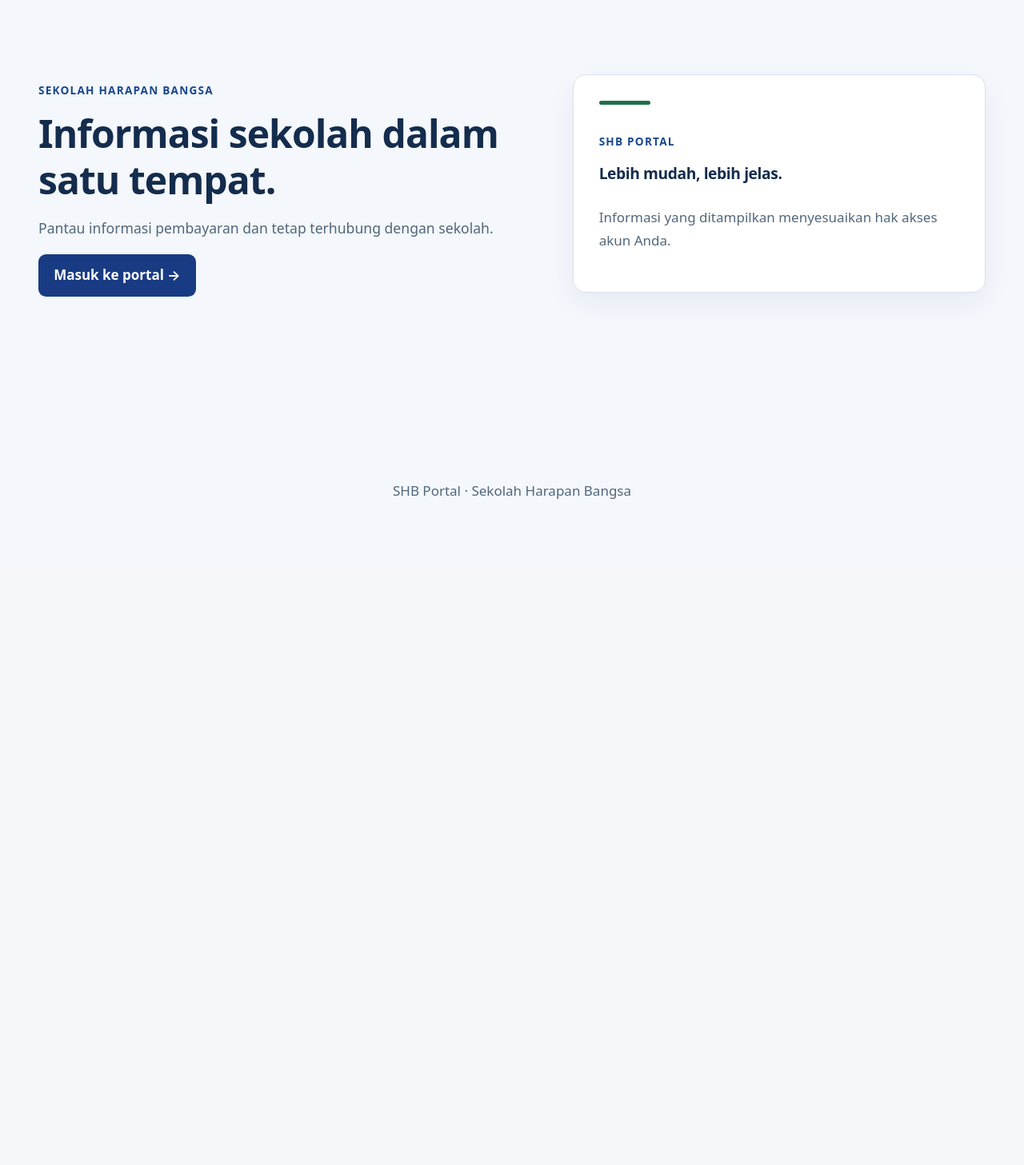
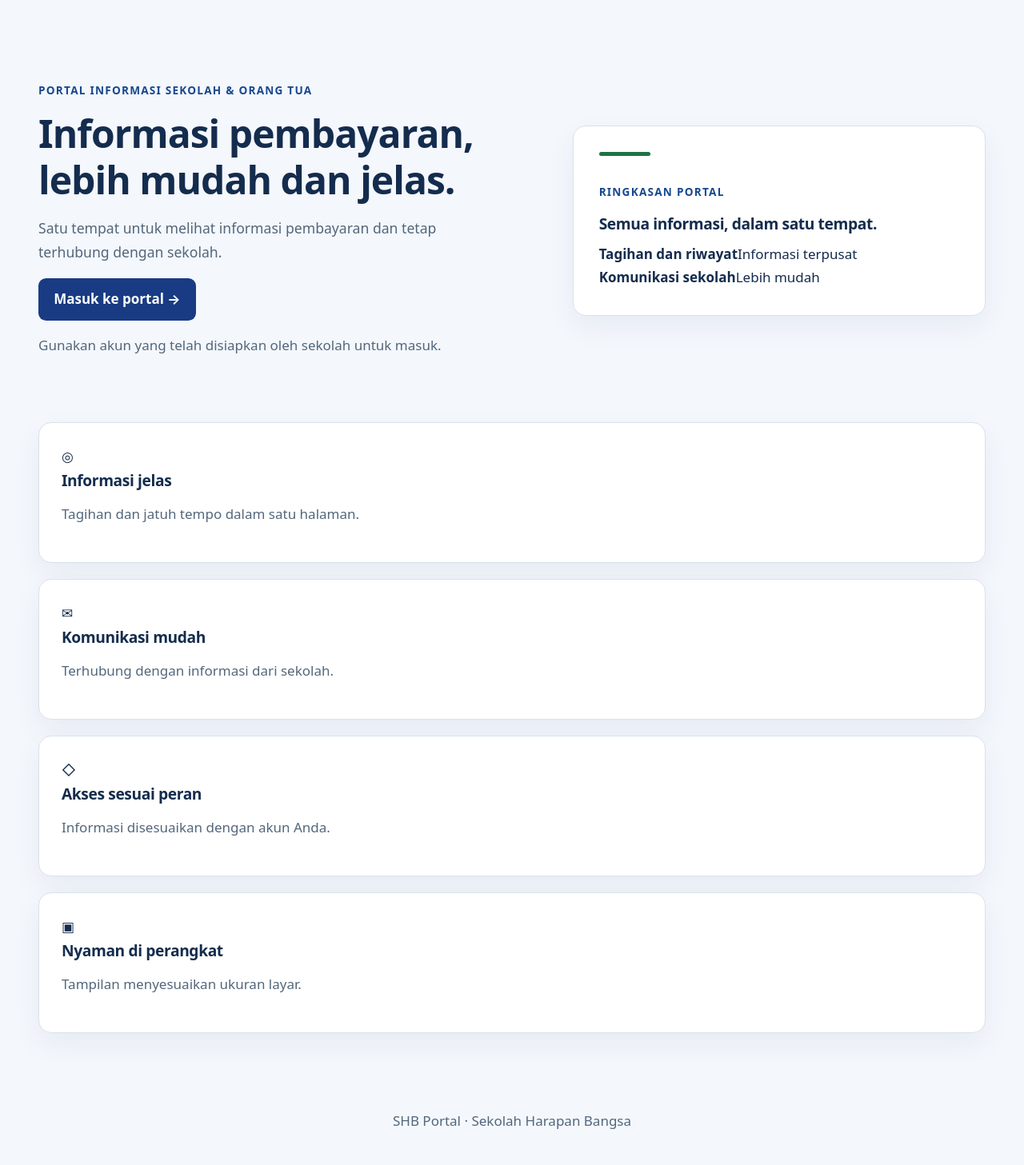
Before and after one commit to sugeng-riyanto/SHB-Portal, a Django app: page / in a window 1280 px wide. Shown: the part 90-1547 px from the top of the page at 80% size. Before the commit the page ends 714 px from the top, so only its background shows below. Run offline with Django 5.2, Linux system fonts and the light colour scheme.

Commit message:
Match SHB landing page to approved preview

```diff
--- a/portal/templates/portal/home.html
+++ b/portal/templates/portal/home.html
@@ -1 +1,24 @@
-{% extends 'portal/base.html' %}{% block content %}<section class="hero"><div><p class="eyebrow">SEKOLAH HARAPAN BANGSA</p><h1>Informasi sekolah dalam satu tempat.</h1><p class="lead">Pantau informasi pembayaran dan tetap terhubung dengan sekolah.</p><a class="button" href="{% url 'login' %}">Masuk ke portal →</a></div><div class="card hero-card"><p class="eyebrow">SHB PORTAL</p><h2>Lebih mudah, lebih jelas.</h2><p>Informasi yang ditampilkan menyesuaikan hak akses akun Anda.</p></div></section>{% endblock %}
+{% extends 'portal/base.html' %}{% block content %}
+<section class="hero landing-hero">
+  <div class="landing-copy">
+    <p class="eyebrow">PORTAL INFORMASI SEKOLAH &amp; ORANG TUA</p>
+    <h1>Informasi pembayaran,<br><span class="landing-accent">lebih mudah dan jelas.</span></h1>
+    <p class="lead">Satu tempat untuk melihat informasi pembayaran dan tetap terhubung dengan sekolah.</p>
+    <div class="landing-actions"><a class="button" href="{% url 'login' %}">Masuk ke portal <span aria-hidden="true">→</span></a></div>
+    <p class="landing-note">Gunakan akun yang telah disiapkan oleh sekolah untuk masuk.</p>
+  </div>
+  <div class="card hero-card landing-panel">
+    <p class="eyebrow">RINGKASAN PORTAL</p>
+    <h2>Semua informasi, dalam satu tempat.</h2>
+    <div class="landing-illustration" aria-hidden="true"><span></span><span></span><span></span><span></span><span></span><span></span></div>
+    <div class="landing-row"><strong>Tagihan dan riwayat</strong><span>Informasi terpusat</span></div>
+    <div class="landing-row"><strong>Komunikasi sekolah</strong><span>Lebih mudah</span></div>
+  </div>
+</section>
+<section class="landing-features" aria-label="Manfaat portal">
+  <article class="card landing-feature"><span class="feature-icon" aria-hidden="true">◎</span><h2>Informasi jelas</h2><p>Tagihan dan jatuh tempo dalam satu halaman.</p></article>
+  <article class="card landing-feature"><span class="feature-icon" aria-hidden="true">✉</span><h2>Komunikasi mudah</h2><p>Terhubung dengan informasi dari sekolah.</p></article>
+  <article class="card landing-feature"><span class="feature-icon" aria-hidden="true">◇</span><h2>Akses sesuai peran</h2><p>Informasi disesuaikan dengan akun Anda.</p></article>
+  <article class="card landing-feature"><span class="feature-icon" aria-hidden="true">▣</span><h2>Nyaman di perangkat</h2><p>Tampilan menyesuaikan ukuran layar.</p></article>
+</section>
+{% endblock %}
```
